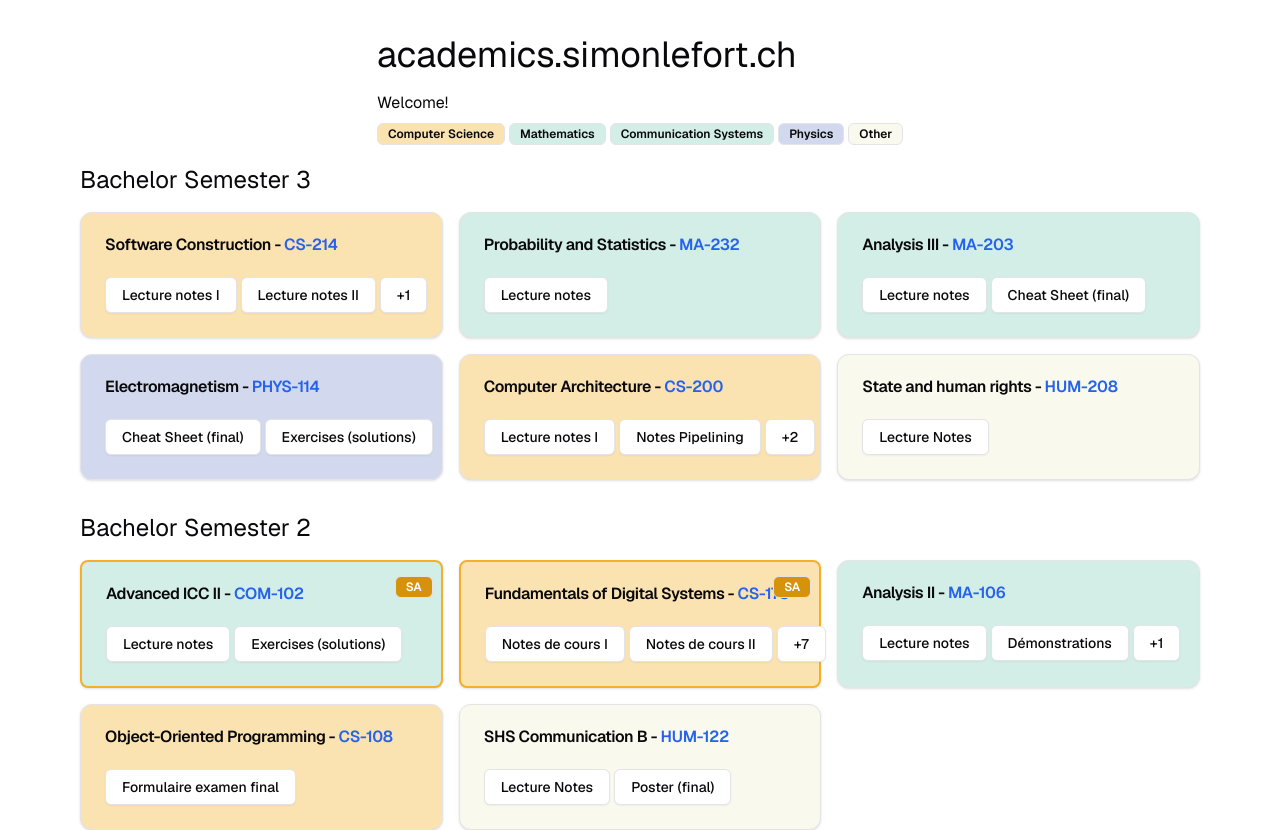
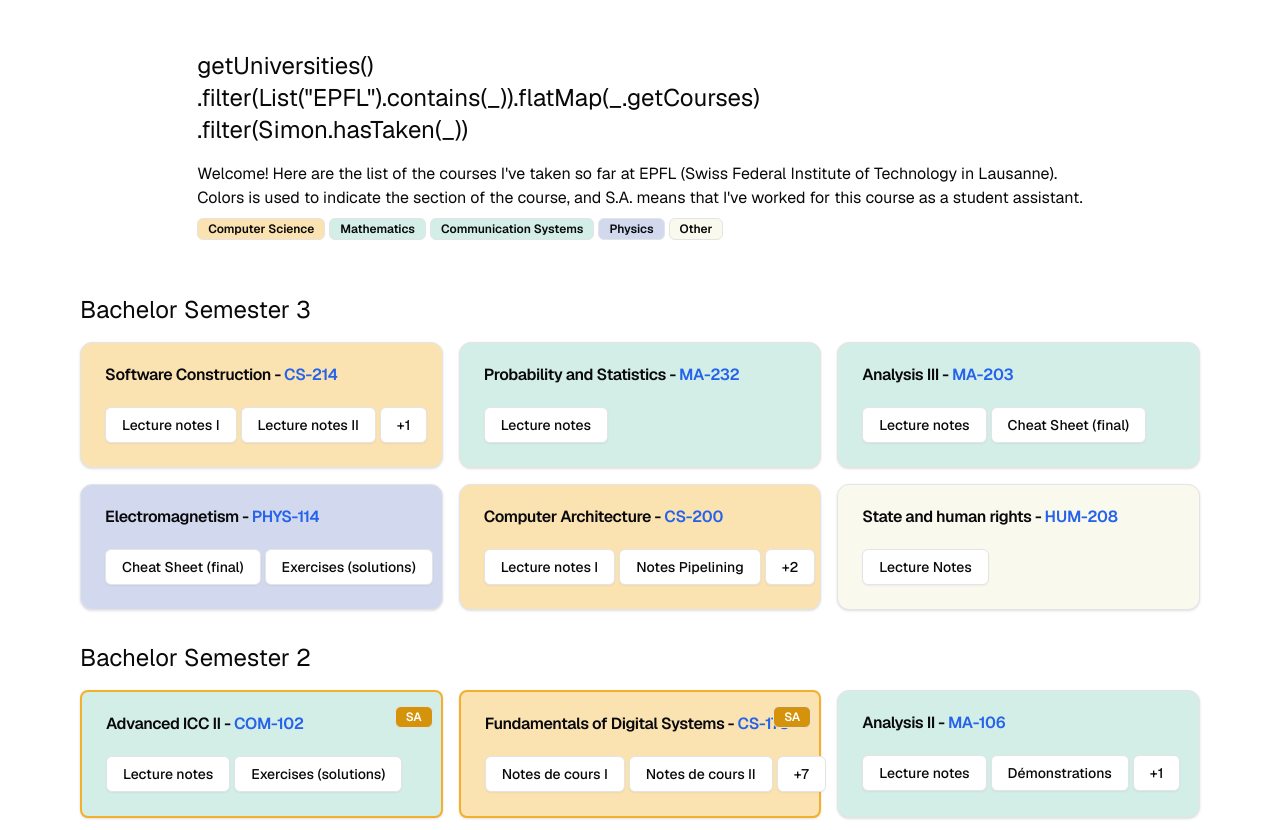
Before and after one commit to simon-epfl/academics, a Next.js app: page / in a window 1280 px wide. Shown: the top 830 px of the page. Built offline with nearby package versions, Linux system fonts and the light colour scheme.

Commit message:
fix heading

```diff
--- a/app/page.tsx
+++ b/app/page.tsx
@@ -284,11 +284,12 @@
 
 export default function Home() {
   return (
-    <div className="grid md:grid-rows-[20px_1fr_20px] items-center justify-items-center min-h-screen pb-20 gap-16 sm:p-20 font-[family-name:var(--font-geist-sans)] container mx-auto p-3">
+    <div className="grid md:grid-rows-[150px_1fr_20px] items-center justify-items-center min-h-screen pb-20 gap-16 sm:p-20 font-[family-name:var(--font-geist-sans)] container mx-auto p-3">
       <div>
-        <h1 className="text-4xl mb-4">academics.simonlefort.ch</h1>
-        <h2 className="text-1xl mb-2">Welcome!</h2>
-        <div className="flex gap-1">
+        <h1 className="text-2xl mb-4">getUniversities()<br />.filter(List("EPFL").contains(_)).flatMap(_.getCourses)<br />.filter(Simon.hasTaken(_))</h1>
+        <h2>Welcome! Here are the list of the courses I've taken so far at EPFL (Swiss Federal Institute of Technology in Lausanne).</h2>
+        <h2 className="mb-2">Colors is used to indicate the section of the course, and S.A. means that I've worked for this course as a student assistant.</h2>
+        <div className="flex gap-1 mb-5">
           {Object.keys(codes).map(code => (
             // @ts-expect-error  colorMapping keyof
             <Badge key={code} variant="outline" style={{ backgroundColor: colorMapping[code] }}>{codes[code]}</Badge>
```
